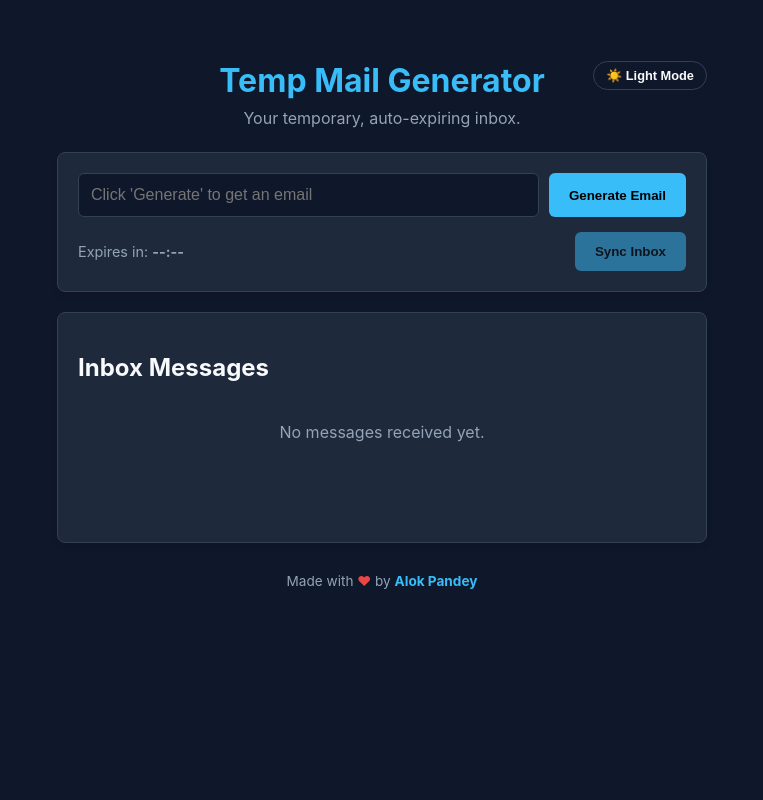
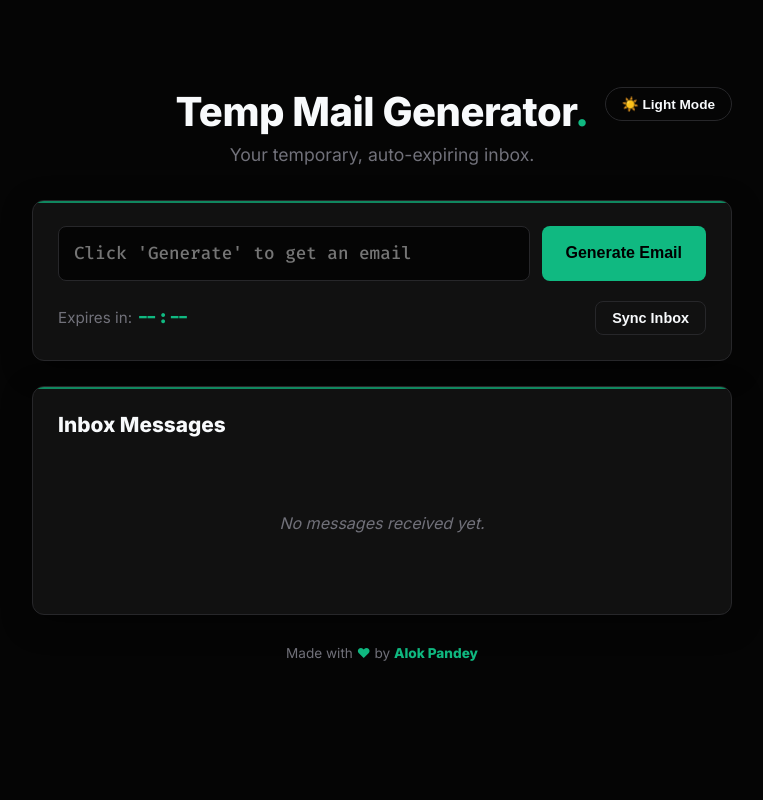
Before and after one commit to its-ap0503/Tempmail-MailFlow, a Flask app: page / in a window 1280 px wide. Shown: the whole page, without its empty margins (258-1021 px from the left). Run offline with Flask 3, Linux system fonts and the light colour scheme; some libraries are stand-ins or nearby versions.

Commit message:
UI upgraded

```diff
--- a/disposable-email/app/static/app.js
+++ b/disposable-email/app/static/app.js
@@ -1,7 +1,21 @@
 let currentEmail = "";
 let countdownInterval = null;
-let fetchInterval = null; // NEW: Added to handle auto-refreshing the inbox
+let fetchInterval = null;
 let remainingSeconds = 0;
+
+// GSAP: Initial Page Load Animations
+document.addEventListener("DOMContentLoaded", () => {
+    // Stagger the header and cards floating up
+    gsap.from("header", { y: -30, opacity: 0, duration: 0.8, ease: "back.out(1.5)" });
+    gsap.from(".card", {
+        y: 40,
+        opacity: 0,
+        duration: 0.8,
+        stagger: 0.2,
+        ease: "power3.out",
+        delay: 0.2
+    });
+});
 
 // 1. Theme Toggle Handler
 function toggleTheme() {
@@ -20,7 +34,7 @@ async function generateNewEmail() {
     try {
         const response = await fetch("/generate");
 
-        // NEW: Check for rate limit!
+        // Check for rate limit!
         if (response.status === 429) {
             alert("Whoa there! You're generating emails too fast. Please wait a minute.");
             return; // Stop execution
@@ -30,8 +44,16 @@ async function generateNewEmail() {
 
         if (data.status === "success") {
             currentEmail = data.email;
-            document.getElementById("email-display").value = currentEmail;
+            const emailDisplay = document.getElementById("email-display");
+
+            emailDisplay.value = currentEmail;
             document.getElementById("btn-refresh").disabled = false;
+
+            // GSAP: Animate the input box receiving the new email
+            gsap.fromTo(emailDisplay,
+                { scale: 0.95, borderColor: "var(--text-color)" },
+                { scale: 1, borderColor: "var(--accent-color)", duration: 0.5, ease: "back.out(2)" }
+            );
 
             // Start 10-minute countdown timer
             startTimer(data.ttl_seconds);
@@ -39,7 +61,7 @@ async function generateNewEmail() {
             // Immediately check for messages
             fetchMessages();
 
-            // NEW: Automatically check for new emails every 5 seconds!
+            // Automatically check for new emails every 5 seconds!
             if (fetchInterval) clearInterval(fetchInterval);
             fetchInterval = setInterval(fetchMessages, 5000);
         }
@@ -52,13 +74,16 @@ async function generateNewEmail() {
 async function fetchMessages() {
     if (!currentEmail) return;
 
+    // GSAP: Spin the sync button softly to show background activity
+    gsap.to("#btn-refresh", { rotation: "+=180", duration: 0.5, ease: "power1.inOut" });
+
     try {
         const response = await fetch(`/inbox/${currentEmail}`);
 
-        // NEW: Check for rate limit on auto-refresh!
+        // Check for rate limit on auto-refresh!
         if (response.status === 429) {
             const container = document.getElementById("inbox-list");
-            // Only overwrite if it's currently empty, so we don't erase existing emails
+            // Only overwrite if it's currently empty
             if (container.innerHTML.includes("empty-state")) {
                 container.innerHTML = `<p class="empty-state" style="color: #ef4444;">Rate limit reached. Pausing refresh for a moment...</p>`;
             }
@@ -72,7 +97,11 @@ async function fetchMessages() {
         const data = await response.json();
 
         if (data.status === "success") {
-            renderMessages(data.emails);
+            // Only re-render if we actually have a change in message count (optional optimization)
+            const currentMessageCount = document.querySelectorAll('.message-card').length;
+            if (data.emails && data.emails.length !== currentMessageCount) {
+                renderMessages(data.emails);
+            }
 
             // Sync expiration timer with Redis TTL
             if (data.expires_in_seconds > 0) {
@@ -108,6 +137,15 @@ function renderMessages(emails) {
         </div>
         `;
     }).join("");
+
+    // GSAP: Animate newly injected message cards
+    gsap.from(".message-card", {
+        x: -20,
+        opacity: 0,
+        duration: 0.5,
+        stagger: 0.1,
+        ease: "power2.out"
+    });
 }
 
 // 5. Countdown Timer
@@ -120,12 +158,15 @@ function startTimer(seconds) {
 
         if (remainingSeconds <= 0) {
             clearInterval(countdownInterval);
-            clearInterval(fetchInterval); // NEW: Stop auto-fetching when expired
+            clearInterval(fetchInterval); // Stop auto-fetching when expired
 
-            document.getElementById("timer").textContent = "Expired";
+            const timerEl = document.getElementById("timer");
+            timerEl.textContent = "Expired";
+            timerEl.style.color = "#ef4444"; // Red for expired
+
             document.getElementById("btn-refresh").disabled = true;
             document.getElementById("inbox-list").innerHTML = `
-                <p class="empty-state">This inbox has expired. Generate a new email to continue.</p>
+                <p class="empty-state" style="color: #ef4444;">This inbox has expired. Generate a new email to continue.</p>
             `;
             return;
         }
@@ -139,6 +180,7 @@ function startTimer(seconds) {
 
 // Security: Helper to escape HTML characters (Prevents XSS attacks)
 function escapeHtml(text) {
+    if (!text) return "";
     const div = document.createElement("div");
     div.innerText = text;
     return div.innerHTML;
--- a/disposable-email/app/static/style.css
+++ b/disposable-email/app/static/style.css
@@ -1,27 +1,29 @@
-/* 1. Original Base Styles (Dark Default) */
+/* 1. Emerald & Black Base Styles */
 :root {
-    --bg-color: #0f172a;
-    --card-bg: #1e293b;
-    --accent-color: #38bdf8;
+    --bg-color: #050505; /* Deep True Black */
+    --card-bg: #111111; /* Slightly raised black */
+    --accent-color: #10b981; /* Premium Emerald Green */
+    --accent-glow: rgba(16, 185, 129, 0.25);
     --text-color: #f8fafc;
-    --muted-color: #94a3b8;
-    --border-color: #334155;
-    --button-hover: #0284c7;
+    --muted-color: #71717a;
+    --border-color: #27272a;
+    --button-hover: #059669; /* Darker Emerald */
 }
 
-/* 2. Simple Light Theme Class Override */
+/* 2. Light Theme Override (Minty/Emerald feel) */
 body.light-theme {
-    --bg-color: #f8fafc;
+    --bg-color: #f0fdf4;
     --card-bg: #ffffff;
-    --accent-color: #0284c7;
-    --text-color: #0f172a;
-    --muted-color: #64748b;
-    --border-color: #cbd5e1;
-    --button-hover: #0369a1;
+    --accent-color: #059669;
+    --accent-glow: rgba(5, 150, 105, 0.2);
+    --text-color: #09090b;
+    --muted-color: #52525b;
+    --border-color: #d1d5db;
+    --button-hover: #047857;
 }
 
 body {
-    font-family: -apple-system, BlinkMacSystemFont, "Segoe UI", Roboto, sans-serif;
+    font-family: 'Inter', -apple-system, BlinkMacSystemFont, "Segoe UI", Roboto, sans-serif;
     background-color: var(--bg-color);
     color: var(--text-color);
     margin: 0;
@@ -29,29 +31,38 @@ body {
     display: flex;
     justify-content: center;
     min-height: 100vh;
+    transition: background-color 0.4s ease, color 0.4s ease;
 }
 
 .container {
     width: 100%;
-    max-width: 650px;
-    margin: 40px 20px;
+    max-width: 700px;
+    margin: 60px 20px;
 }
 
 header {
     text-align: center;
-    margin-bottom: 24px;
+    margin-bottom: 35px;
     position: relative;
 }
 
 header h1 {
-    font-size: 2rem;
+    font-size: 2.5rem;
+    font-weight: 800;
+    color: var(--text-color);
+    margin-bottom: 8px;
+    letter-spacing: -0.5px;
+}
+
+header h1::after {
+    content: '.';
     color: var(--accent-color);
-    margin-bottom: 8px;
 }
 
 header p {
     color: var(--muted-color);
     margin: 0;
+    font-size: 1.1rem;
 }
 
 /* Toggle Button Styling */
@@ -62,58 +73,116 @@ header p {
     background: transparent;
     border: 1px solid var(--border-color);
     color: var(--text-color);
-    padding: 6px 12px;
+    padding: 8px 16px;
     border-radius: 20px;
     cursor: pointer;
-    font-size: 0.8rem;
+    font-size: 0.85rem;
+    transition: all 0.3s ease;
+}
+
+.theme-btn:hover {
+    border-color: var(--accent-color);
+    box-shadow: 0 0 10px var(--accent-glow);
 }
 
 /* 3. UI Card Components */
 .card {
     background-color: var(--card-bg);
     border: 1px solid var(--border-color);
-    border-radius: 8px;
-    padding: 20px;
+    border-radius: 12px;
+    padding: 25px;
+    margin-bottom: 25px;
+    box-shadow: 0 8px 30px rgba(0, 0, 0, 0.4);
+    position: relative;
+    overflow: hidden;
+}
+
+/* Subtle accent line at the top of cards */
+.card::before {
+    content: '';
+    position: absolute;
+    top: 0;
+    left: 0;
+    width: 100%;
+    height: 2px;
+    background: var(--accent-color);
+    opacity: 0.7;
+}
+
+.card h2 {
+    margin-top: 0;
+    font-size: 1.3rem;
     margin-bottom: 20px;
-    box-shadow: 0 4px 6px -1px rgba(0, 0, 0, 0.1);
+    color: var(--text-color);
 }
 
 .email-box {
     display: flex;
-    gap: 10px;
-    margin-bottom: 15px;
+    gap: 12px;
+    margin-bottom: 20px;
 }
 
 input[type="text"] {
     flex: 1;
     background-color: var(--bg-color);
     border: 1px solid var(--border-color);
-    color: var(--text-color);
-    padding: 12px;
-    border-radius: 6px;
-    font-size: 1rem;
+    color: var(--accent-color);
+    padding: 15px;
+    border-radius: 8px;
+    font-size: 1.1rem;
+    font-family: 'Fira Code', monospace; /* Monospace for emails */
     outline: none;
+    transition: all 0.3s ease;
+}
+
+input[type="text"]:focus, input[type="text"]:not(:placeholder-shown) {
+    border-color: var(--accent-color);
+    box-shadow: 0 0 15px var(--accent-glow);
 }
 
 button {
     background-color: var(--accent-color);
     color: #000;
-    font-weight: bold;
+    font-weight: 600;
+    font-size: 1rem;
     border: none;
-    padding: 12px 20px;
-    border-radius: 6px;
+    padding: 12px 24px;
+    border-radius: 8px;
     cursor: pointer;
-    transition: background-color 0.2s ease;
+    transition: all 0.3s ease;
 }
 
 button:hover:not(:disabled) {
     background-color: var(--button-hover);
+    transform: translateY(-2px);
+    box-shadow: 0 5px 15px var(--accent-glow);
     color: #fff;
 }
 
+button:active:not(:disabled) {
+    transform: translateY(0);
+}
+
 button:disabled {
-    opacity: 0.5;
+    background-color: var(--border-color);
+    color: var(--muted-color);
     cursor: not-allowed;
+    box-shadow: none;
+}
+
+#btn-refresh {
+    background-color: transparent;
+    border: 1px solid var(--border-color);
+    color: var(--text-color);
+    padding: 8px 16px;
+    font-size: 0.9rem;
+}
+
+#btn-refresh:hover:not(:disabled) {
+    border-color: var(--accent-color);
+    color: var(--accent-color);
+    background-color: transparent;
+    box-shadow: 0 0 10px var(--accent-glow);
 }
 
 /* 4. Metadata & Messages */
@@ -122,36 +191,54 @@ button:disabled {
     justify-content: space-between;
     align-items: center;
     color: var(--muted-color);
-    font-size: 0.9rem;
+    font-size: 0.95rem;
+}
+
+#timer {
+    color: var(--accent-color);
+    font-family: 'Fira Code', monospace;
+    font-size: 1.1rem;
 }
 
 .inbox-container {
     min-height: 120px;
+    display: flex;
+    flex-direction: column;
+    gap: 15px;
 }
 
 .empty-state {
     color: var(--muted-color);
     text-align: center;
-    padding: 20px 0;
+    padding: 40px 0;
+    font-style: italic;
 }
 
 .message-card {
     background-color: var(--bg-color);
     border: 1px solid var(--border-color);
-    border-radius: 6px;
-    padding: 15px;
-    margin-top: 10px;
+    border-radius: 8px;
+    padding: 20px;
+    transition: transform 0.2s ease, border-color 0.2s ease;
+}
+
+.message-card:hover {
+    border-color: var(--accent-color);
 }
 
 .message-header {
     display: flex;
     justify-content: space-between;
-    font-weight: bold;
+    font-weight: 600;
     color: var(--accent-color);
-    margin-bottom: 8px;
+    margin-bottom: 12px;
+    padding-bottom: 12px;
+    border-bottom: 1px solid var(--border-color);
 }
 
 .message-body {
     color: var(--text-color);
     white-space: pre-wrap;
+    line-height: 1.5;
+    font-size: 0.95rem;
 }
--- a/disposable-email/app/templates/index.html
+++ b/disposable-email/app/templates/index.html
@@ -4,9 +4,10 @@
     <meta charset="UTF-8">
     <meta name="viewport" content="width=device-width, initial-scale=1.0">
     <title>Disposable Email Generator</title>
+    <link href="https://fonts.googleapis.com/css2?family=Inter:wght@400;600;800&family=Fira+Code:wght@500&display=swap" rel="stylesheet">
     <link rel="stylesheet" href="{{ url_for('static', filename='style.css') }}">
     <style>
-        /* Minimal footer styling using your existing CSS variables to keep UI identical */
+        /* Minimal footer styling keeping your UI identical */
         .dev-footer {
             text-align: center;
             margin-top: 30px;
@@ -15,14 +16,17 @@
         }
         .dev-footer strong {
             color: var(--accent-color);
-            cursor: pointer; /* Subtle hint that it's clickable */
+            cursor: pointer;
             user-select: none;
+            transition: color 0.3s ease, text-shadow 0.3s ease;
+        }
+        .dev-footer strong:hover {
+            color: var(--button-hover);
+            text-shadow: 0 0 8px var(--accent-glow);
         }
     </style>
 </head>
 <body data-architect="Alok_Pandey_Backend_Dev">
-    <!-- 🕵️‍♂️ EASTER EGG #1: Hello fellow developer! I see you inspecting the DOM. - Alok Pandey 🚀 -->
-
     <div class="container">
         <header>
             <button class="theme-btn" onclick="toggleTheme()">☀️ Light Mode</button>
@@ -30,8 +34,7 @@
             <p>Your temporary, auto-expiring inbox.</p>
         </header>
 
-        <!-- Email Generation Box -->
-        <section class="card">
+        <section class="card" id="generator-card">
             <div class="email-box">
                 <input type="text" id="email-display" readonly placeholder="Click 'Generate' to get an email">
                 <button id="btn-generate" onclick="generateNewEmail()">Generate Email</button>
@@ -42,28 +45,26 @@
             </div>
         </section>
 
-        <!-- Messages List -->
-        <section class="card">
+        <section class="card" id="inbox-card">
             <h2>Inbox Messages</h2>
             <div id="inbox-list" class="inbox-container">
                 <p class="empty-state">No messages received yet.</p>
             </div>
         </section>
 
-        <!-- The Footer -->
         <footer class="dev-footer">
-            <p>Made with <span style="color: #ef4444;">&hearts;</span> by <strong onclick="triggerEasterEgg()">Alok Pandey</strong></p>
+            <p>Made with <span style="color: #10b981;">&hearts;</span> by <strong onclick="triggerEasterEgg()">Alok Pandey</strong></p>
         </footer>
     </div>
 
+    <script src="https://cdnjs.cloudflare.com/ajax/libs/gsap/3.12.2/gsap.min.js"></script>
     <script src="{{ url_for('static', filename='app.js') }}"></script>
 
-    <!-- Easter Egg Scripts -->
     <script>
         // EASTER EGG #2: The Console Signature
         console.log(
             "%c🚀 System Engineered by Alok Pandey | Backend Dev | C++ • Python • Go ",
-            "color: #38bdf8; font-size: 14px; font-weight: bold; background: #0f172a; padding: 8px; border: 1px solid #334155; border-radius: 4px;"
+            "color: #10b981; font-size: 14px; font-weight: bold; background: #050505; padding: 8px; border: 1px solid #10b981; border-radius: 4px;"
         );
 
         // EASTER EGG #3: The Secret Click interaction
```
